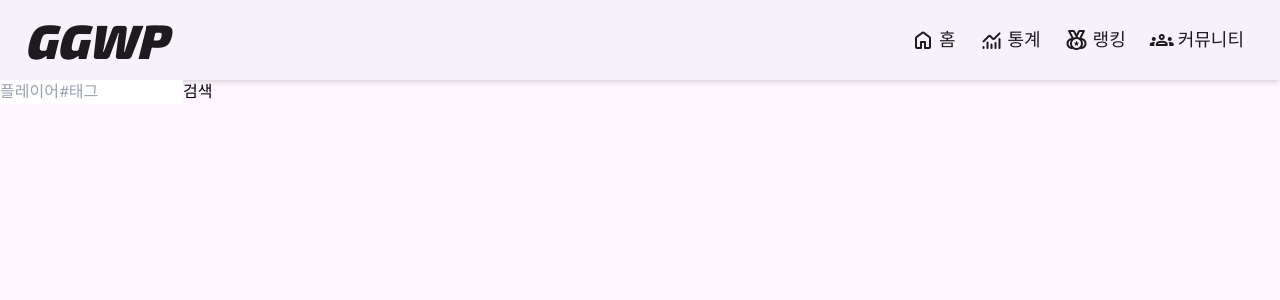
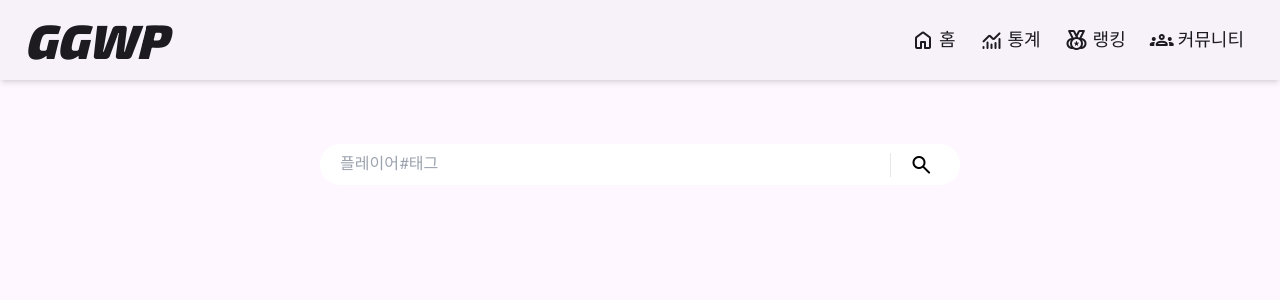
Before and after one commit to JunHyeokShin/ggwp, a Next.js app: page / in a window 1280 px wide. Shown: the top 300 px of the page. Built offline with nearby package versions, Linux system fonts and the light colour scheme.

Commit message:
메인 페이지 검색바 디자인 수정

```diff
--- a/app/page.js
+++ b/app/page.js
@@ -1,9 +1,14 @@
 import PlayerSearchBar from '@/components/PlayerSearchBar'
+import 'material-symbols'
 
 export default function Home() {
   return (
     <div>
-      <PlayerSearchBar />
+      <div className="grid place-items-center mt-16 mb-14">
+        <PlayerSearchBar />
+      </div>
+
+      <div className="grid grid-cols-2 xl:grid-cols-2 gap-2 place-items-center text-on-surface-light dark:text-on-surface-dark"></div>
     </div>
   )
 }
--- a/components/PlayerSearchBar.js
+++ b/components/PlayerSearchBar.js
@@ -2,6 +2,7 @@
 
 import { useState } from 'react'
 import { useRouter } from 'next/navigation'
+import 'material-symbols'
 
 export default function PlayerSearchBar() {
   const [gameName, setGameName] = useState('')
@@ -25,9 +26,19 @@ export default function PlayerSearchBar() {
   }
 
   return (
-    <form onSubmit={handleSubmit}>
-      <input type="text" placeholder="플레이어#태그" onChange={handleChange} />
-      <button>검색</button>
+    <form
+      onSubmit={handleSubmit}
+      className="rounded-full justify-between bg-white divide-x px-5 py-2 w-6/12"
+    >
+      <input
+        type="text"
+        placeholder="플레이어#태그"
+        onChange={handleChange}
+        className="bg-transparent w-11/12 outline-none"
+      />
+      <button className="material-symbols-rounded align-middle pl-3 w-1/12">
+        Search
+      </button>
     </form>
   )
 }
```
Also changed, not shown: 1 other file (tests, documents, lock files or other folders).
